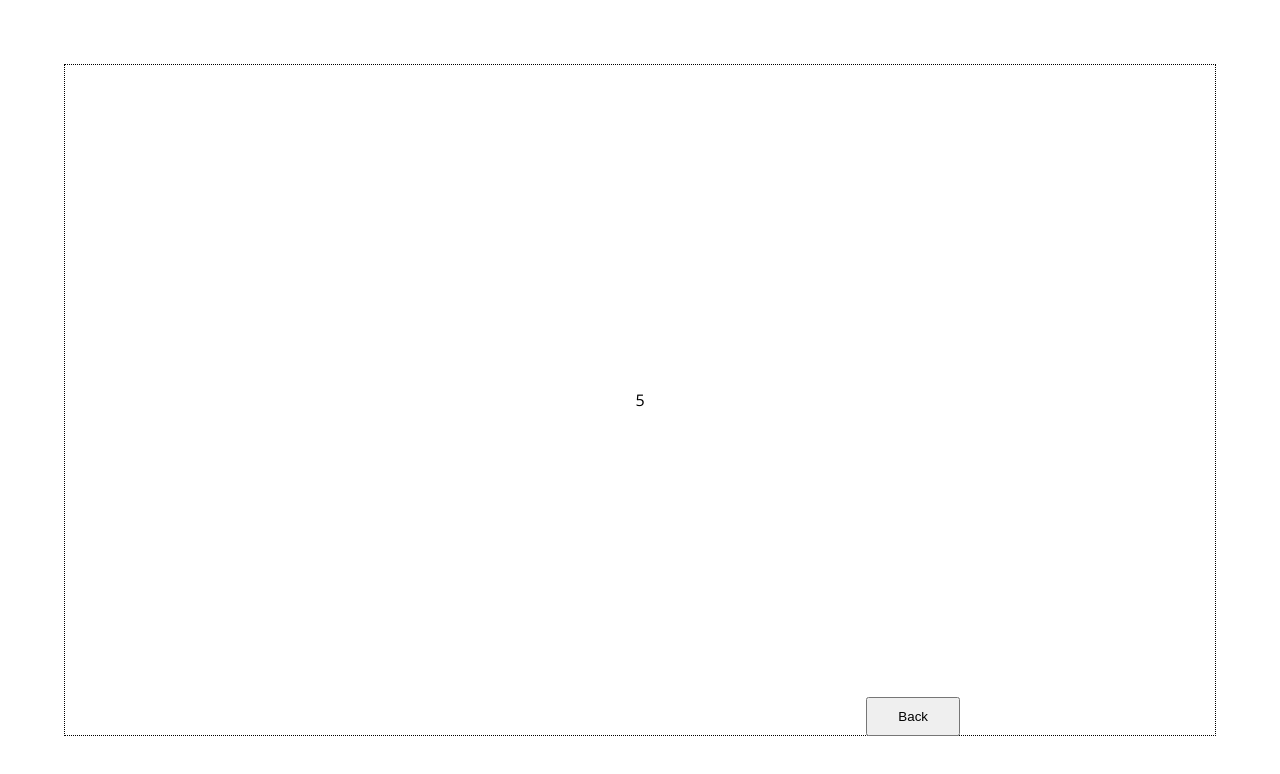
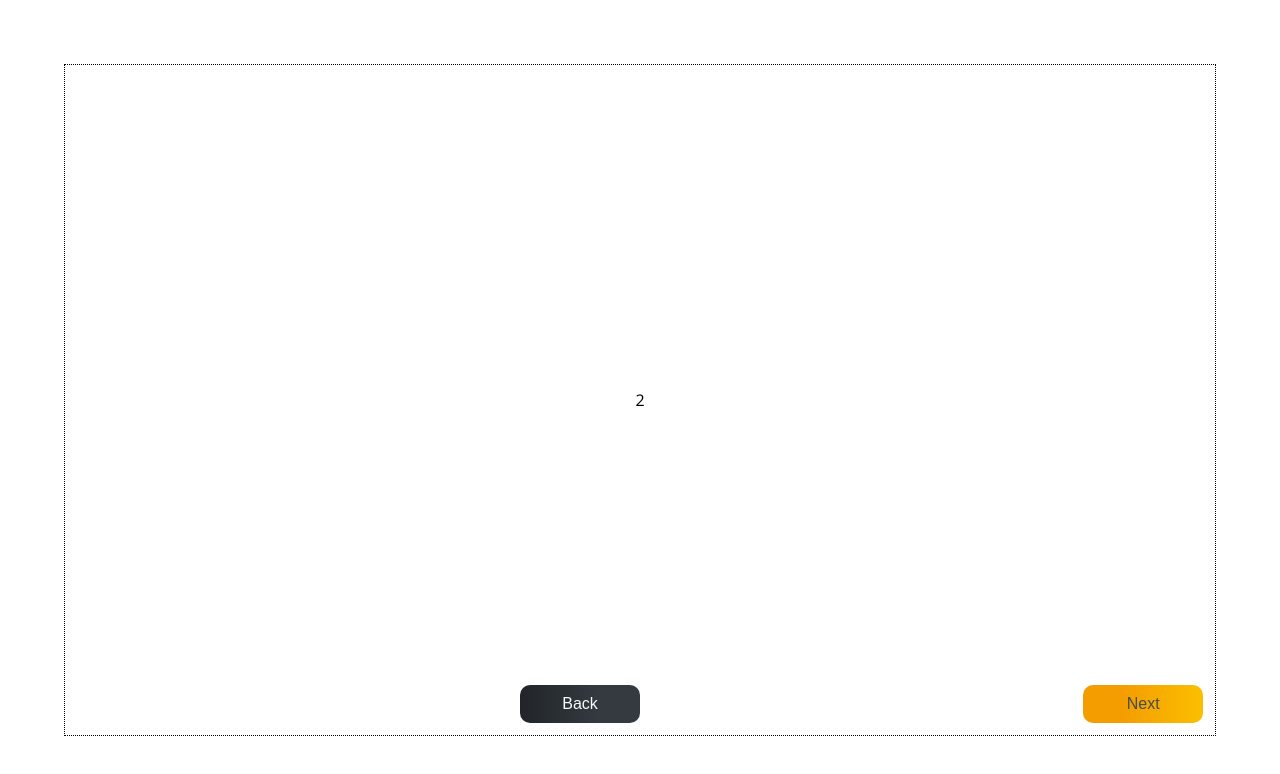
Before and after one commit to Paddyaa5/website-package-project, a React (Create React App) app: page / in a window 1280 px wide. Shown: the top 774 px of the page. Built offline with nearby package versions, Linux system fonts and the light colour scheme.

Commit message:
added button styling

```diff
--- a/src/App.js
+++ b/src/App.js
@@ -11,10 +11,11 @@ const AppContainer = styled.div`
     height: 100vh;
     width: 100vw;
     padding: 5vw;
+
 `;
 
 const App = () => {
-    const [section, setSection] = useState(5);
+    const [section, setSection] = useState(2);
     const [formData, setFormData] = useState({});
 
     const nextSection = () => {
--- a/src/Components/Buttons/NextButton/index.js
+++ b/src/Components/Buttons/NextButton/index.js
@@ -3,8 +3,16 @@ import styled from "styled-components";
 import { StyledButton } from "../../../Styles/CommonStyles";
 
 const NextButton = styled(StyledButton)`
-    bottom: 5vw;
-    right: 5vw;
+    bottom: 6vw;
+    right: 6vw;
+    background-image: linear-gradient(to right, #FBBF00, #F49D00, #F49D00, #FBBF00);
+    background-size: 200%;
+    background-position: right;
+    transition: 500ms background-position ease-in-out;
+    color: #464c51;
+
+    :hover {
+    background-position: left;
 `;
 
 export default function index() {
--- a/src/Components/Buttons/PreviousButton/index.js
+++ b/src/Components/Buttons/PreviousButton/index.js
@@ -3,8 +3,15 @@ import styled from "styled-components";
 import { StyledButton } from "../../../Styles/CommonStyles";
 
 const PrevButton = styled(StyledButton)`
-    bottom: 5vw;
-    right: 25vw;
+    bottom: 6vw;
+    right: 50vw;
+    background-image: linear-gradient(to right, #212529, #343a40, #343a40, #212529);
+    background-size: 200%;
+    background-position: left;
+    transition: 500ms background-position ease-in-out;
+    color: #f8f9fa;
+    :hover {
+    background-position: right;
 `;
 
 export default function index({ section }) {
--- a/src/Components/LeftCol/index.js
+++ b/src/Components/LeftCol/index.js
@@ -11,6 +11,7 @@ const Container = styled.section`
     width: 100%;
     height: 100%;
     border-radius: 25px;
+
 `;
 
 export default function index({ section, setSection, formData, setFormData }) {
--- a/src/Styles/CommonStyles.js
+++ b/src/Styles/CommonStyles.js
@@ -3,4 +3,11 @@ import styled from "styled-components";
 export const StyledButton = styled.button`
     position: absolute;
     padding: 10px 30px;
+    border: none;
+    color: white;
+    text-align: center;
+    font-size: 16px;
+    border-radius: 10px;
+    cursor: pointer;
+    width: 120px;
 `;
--- a/src/Styles/GlobalStyle.js
+++ b/src/Styles/GlobalStyle.js
@@ -15,6 +15,7 @@ export const GlobalStyle = createGlobalStyle`
     margin: 0;
     padding: 0;
     box-sizing: border-box;
+
 }
 
 body{
@@ -25,6 +26,7 @@ a, button{
     outline: none;
     text-decoration: none;
     cursor: pointer;
+
 }
 h1,h2,h3{
     font-weight: 800
```
